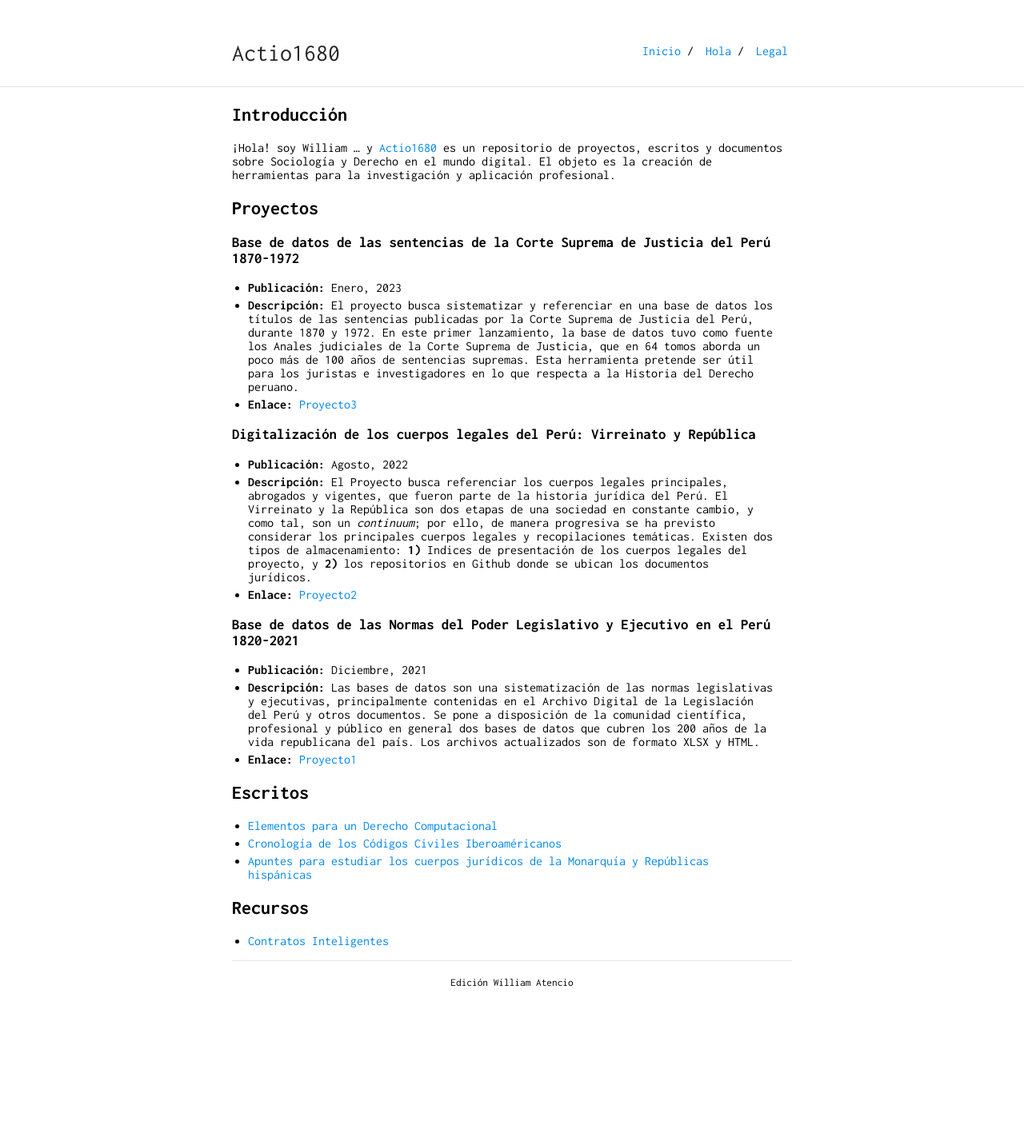
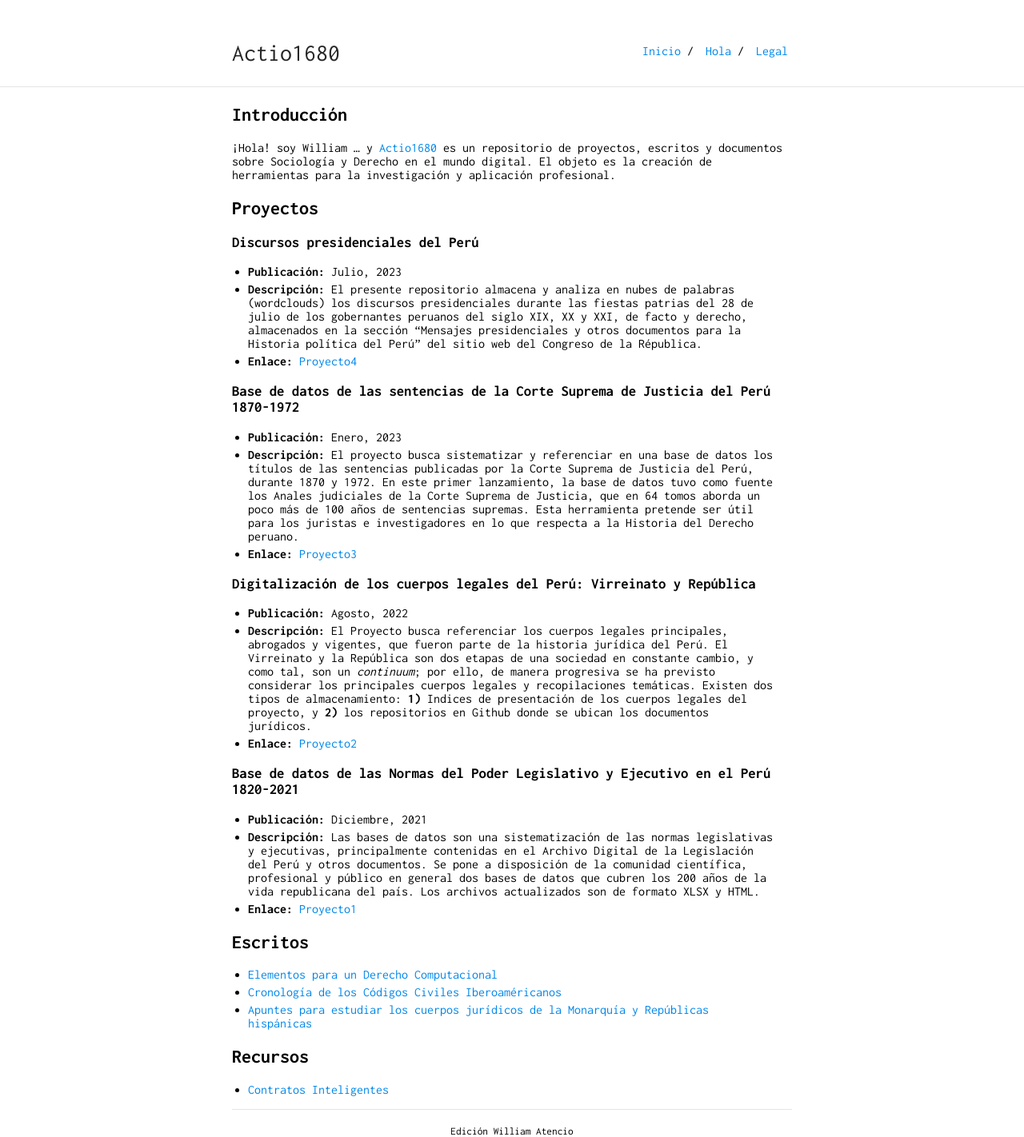
Before and after one commit to actio1680/actio1680.github.io, a Jekyll site: the page built from index.md, in a window 1280 px wide. Shown: the whole page at 80% size. Built offline with Jekyll 4.4.1, drawn with Linux system fonts in a browser that asks for light colours; our own code applies the rules of GitHub Pages for plain Markdown files; before the commit the page ends 1236 px from its top, so only the background shows below that.

Commit message:
Update index.md
presentación 4

```diff
--- a/index.md
+++ b/index.md
@@ -8,6 +8,11 @@ layout: default
 <!-- <img class="profile-picture" src="codefavicon.png"> -->
 
 ## Proyectos
+
+### Discursos presidenciales del Perú
+- **Publicación:** Julio, 2023
+- **Descripción:** El presente repositorio almacena y analiza en nubes de palabras (wordclouds) los discursos presidenciales durante las fiestas patrias del 28 de julio de los gobernantes peruanos del siglo XIX, XX y XXI, de facto y derecho, almacenados en la sección "Mensajes presidenciales y otros documentos para la Historia política del Perú" del sitio web del Congreso de la Républica.
+- **Enlace:** [Proyecto4](proyecto3/presentacion4.md)
 
 ### Base de datos de las sentencias de la Corte Suprema de Justicia del Perú 1870-1972
 - **Publicación:** Enero, 2023
```
